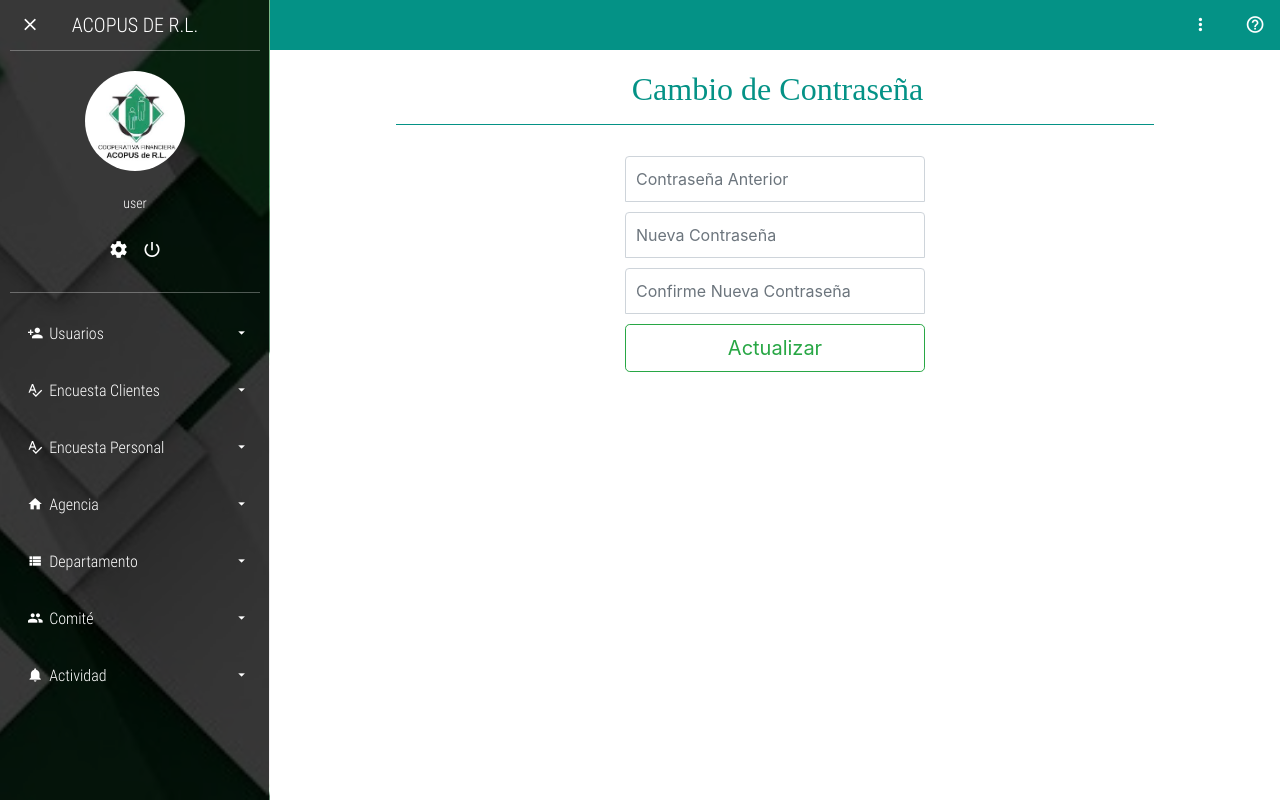
After one commit to Noel-05/ProyectoEvaluacionServicioCliente, a Django app: page /password_change/ in a window 1280 px wide. The commit adds this page. Run offline with Django 3.2, Linux system fonts and the light colour scheme; a user stored in the database is signed in; parts of the project's set-up code (start-up, migrations or seed data) failed here and were passed over; some libraries are stand-ins or nearby versions.

Commit message:
Cambio de Contraseña
Además, se editaron los estilos del reseteo de contraseña

```diff
--- a/SistemaACOPUS/forms.py
+++ b/SistemaACOPUS/forms.py
@@ -1,4 +1,4 @@
-from django.contrib.auth.forms import SetPasswordForm
+from django.contrib.auth.forms import SetPasswordForm, PasswordChangeForm
 from django import forms
 import re
 
@@ -37,3 +37,39 @@ class FormularioContraOlvidada(SetPasswordForm):
 		if not(re.search('[@$%&/=?(¿¡!_.,>)<*]', new_password2)):
 			raise forms.ValidationError('Su contraseña debe de contener al menos una letra mayúscula y una minúscula, un número, un carácter especial, y contener entre 8 y 20 caracteres')
 		return new_password2
+
+class FormularioCambioContraseña(PasswordChangeForm):
+	new_password1=forms.CharField(label='Contraseña', widget=forms.PasswordInput(
+		attrs={
+			'class': 'form-control',
+			'placeholder':'Ingrese su Nueva Contraseña',
+			'id': 'new_password1',
+			'required':'required',
+		}
+	))
+
+	new_password2=forms.CharField(label='Contraseña de Confirmacion', widget=forms.PasswordInput(
+		attrs={
+			'class': 'form-control',
+			'placeholder':'Ingrese nuevamente su Contraseña',
+			'id': 'new_password2',
+			'required':'required',
+		}
+	))
+
+	def clean_new_password2(self):
+
+		print(self.cleaned_data)
+		new_password1=self.cleaned_data.get('new_password1')
+		new_password2=self.cleaned_data.get('new_password2')
+		if new_password1 != new_password2:
+			raise forms.ValidationError('Contraseñas no coinciden')
+		if not 8 <= len(new_password2) <= 20:
+			raise forms.ValidationError('Su contraseña debe de contener entre 8 y 20 caracteres')
+		if not(re.search('[a-z]', new_password2) and re.search('[A-Z]', new_password2)):
+			raise forms.ValidationError('Su contraseña debe de contener al menos una letra mayúscula y una minúscula, un número, un carácter especial, y contener entre 8 y 20 caracteres')
+		if not(re.search('[0-9]', new_password2)):
+			raise forms.ValidationError('Su contraseña debe de contener al menos una letra mayúscula y una minúscula, un número, un carácter especial, y contener entre 8 y 20 caracteres')
+		if not(re.search('[@$%&/=?(¿¡!_.,>)<*]', new_password2)):
+			raise forms.ValidationError('Su contraseña debe de contener al menos una letra mayúscula y una minúscula, un número, un carácter especial, y contener entre 8 y 20 caracteres')
+		return new_password2
--- a/SistemaACOPUS/urls.py
+++ b/SistemaACOPUS/urls.py
@@ -42,6 +42,12 @@ urlpatterns = [
         auth_views.PasswordResetCompleteView.as_view(template_name="accounts/password_reset_done.html"),
         name="password_reset_complete"),
 
+    path('password_change/', auth_views.PasswordChangeView.as_view(template_name='accounts/password_change.html', form_class=FormularioCambioContraseña),
+        name='password_change'),
+
+    path('password_change/done/', auth_views.PasswordChangeDoneView.as_view(template_name='accounts/password_change_done.html'),
+        name='password_change_done'),
+
 ]
 
 '''
@@ -49,4 +55,5 @@ urlpatterns = [
 2 - Email sent success message                //PasswordResetDoneView.as_view()
 3 - Link to password Rest form in email       //PasswordResetConfirmView.as_view()
 4 - Password successfully changed message     //PasswordResetCompleteView.as_view()
+5 - Password change                           //PasswordChangeDoneView.as_view()
 '''
--- /dev/null
+++ b/templates/accounts/password_change.html
@@ -0,0 +1,57 @@
+{% extends 'base/base.html' %}
+
+{% block content %}
+<style type="text/css">
+  .form-signin {
+    width: 100%;
+    max-width: 330px;
+    padding: 15px;
+    margin: auto;
+  }
+  .form-signin .checkbox {
+    font-weight: 400;
+  }
+  .form-signin .form-control {
+    position: relative;
+    box-sizing: border-box;
+    height: auto;
+    padding: 10px;
+    font-size: 16px;
+  }
+  .form-signin .form-control:focus {
+    z-index: 2;
+  }
+  .form-signin input[type="password"] {
+    margin-bottom: 10px;
+    border-bottom-right-radius: 0;
+    border-bottom-left-radius: 0;
+  }
+  .h3{
+    text-align: center;
+  }
+</style>
+
+      <font face="small fonts" size="10" color="#049286">
+        <h2 align="center" class="form-titulo" style ="margin-left: 5px; margin-top:20px; bg-success text-white">Cambio de Contraseña</h2>
+      </font>
+
+<hr style="width:75%; border-color:#049286; margin-botton: 2px" >
+
+<form method="POST" class="form-signin">{% csrf_token %}
+
+    <input name="old_password" class="form-control" placeholder="Contraseña Anterior" type="password" id="id_old_password" required="true">
+    <input name="new_password1" class="form-control" placeholder="Nueva Contraseña" type="password" id="id_new_password1" required="true">
+    <input name="new_password2" class="form-control" placeholder="Confirme Nueva Contraseña" type="password" id="id_new_password2" required="true">
+
+    {% for field in form %}
+      {% for error in field.errors %}
+        <p style="color: red">{{ error }}</p>
+      {% endfor %}
+    {% endfor %}
+
+  <button class="btn btn-outline-success btn-lg btn-block" type="submit">Actualizar</button>
+</form>
+
+
+
+{% endblock %}
--- a/templates/base/base.html
+++ b/templates/base/base.html
@@ -98,7 +98,7 @@
 				</figure>
 				<ul class="full-box list-unstyled text-center">
 					<li>
-						<a href="#!">
+						<a href="{% url 'password_change' %}">
 							<i class="zmdi zmdi-settings"></i>
 						</a>
 					</li>
```
Also changed, not shown: templates/accounts/password_change_done.html (added, +20 -0 lines), templates/accounts/password_reset.html (+54 -19 lines), templates/accounts/password_reset_form.html (+58 -20 lines), BDSistemaEncuesta.sqlite3.
